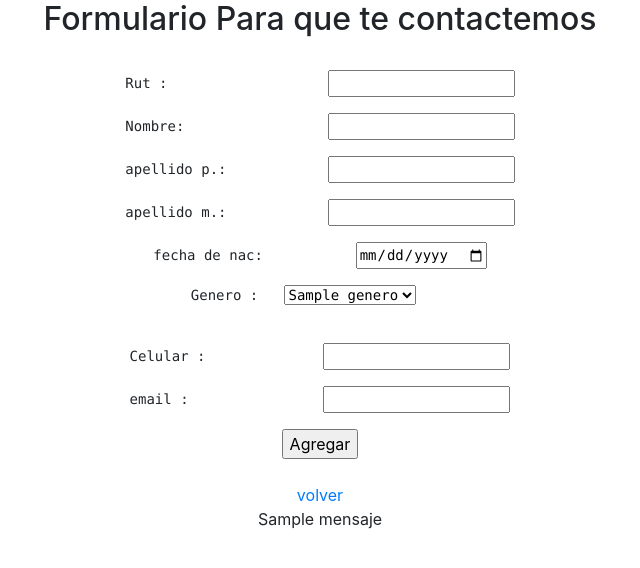
After one commit to luiscastrogon/innovatenow, a Django app: template home/templates/home/alumnos_add.html in a window 1280 px wide. The commit adds this page. Shown: the top 568 px of the page, without its empty margins (320-960 px from the left). Run offline with Django 3.2, Linux system fonts and the light colour scheme; the template is opened without the code that fills it: most values are stand-ins (such as "Sample title", 1, 10 or a date in 2020); some libraries are stand-ins or nearby versions.

Commit message:
commit final

```diff
--- a/home/admin.py
+++ b/home/admin.py
@@ -1,5 +1,5 @@
 from django.contrib import admin
-from .models import navbarmenu, staff, portafolio,servicios
+from .models import navbarmenu, staff, portafolio, servicio, Genero, Alumno
 
 
 # Register your models here.
@@ -7,4 +7,6 @@ from .models import navbarmenu, staff, portafolio,servicios
 admin.site.register(navbarmenu)
 admin.site.register(staff)
 admin.site.register(portafolio)
-admin.site.register(servicios)
+admin.site.register(servicio)
+admin.site.register(Genero)
+admin.site.register(Alumno)
--- /dev/null
+++ b/home/templates/home/alumnos_add.html
@@ -0,0 +1,77 @@
+<!DOCTYPE html>
+<html lang="en">
+<head>
+    <meta charset="UTF-8">
+    <meta name="viewport" content="width=device-width, initial-scale=1.0">
+    <title>Agregar alumnos</title>
+    <link rel="stylesheet" href="https://cdn.jsdelivr.net/npm/bootstrap@4.6.2/dist/css/bootstrap.min.css" integrity="sha384-xOolHFLEh07PJGoPkLv1IbcEPTNtaed2xpHsD9ESMhqIYd0nLMwNLD69Npy4HI+N" crossorigin="anonymous">
+    <link href="https://unpkg.com/aos@2.3.1/dist/aos.css" rel="stylesheet">
+</head>
+<body>
+    <div class="container">
+        <div class="row mx-5 ml-5">
+            <div class="col-lg-12">
+                <div style=" text-align: center;">
+                    <h2>Formulario Para que te contactemos</h2><br>
+                    <form action="alumnosAdd">
+                       {% csrf_token %}
+
+                        <pre>Rut :                   <input type="text" name="rut"></pre>
+                        <pre>Nombre:                 <input type="text" name="nombre"></pre>
+                        <pre>apellido p.:            <input type="text" name="paterno"></pre>
+                        <pre>apellido m.:            <input type="text" name="materno"></pre>
+                        <pre>fecha de nac:           <input type="date" name="fechaNac"></pre>
+                        <pre>Genero :   <select name="genero">
+                            {% for generos in genero %}
+                                <option value="{{genero.id_genero}}">{{genero.genero}}</option>
+                            {% endfor %}
+                            </select>
+                        </pre>
+                        <pre>Celular :              <input type="text" name="telefono"></pre>
+                        <pre>email :                <input type="text" name="email"></pre>
+                        <input type="submit" name="opcion" value="Agregar">
+                    </form><br>
+                    <a href="{% url 'index3' %}">volver</a>
+                    <br>
+                    <div id="idmensajes">
+                        {% if mensaje %}
+                        {{mensaje}}
+                        {% endif %}
+                    </div>
+
+                </div>
+
+            </div>
+        </div>
+    </div>
+
+    <script src="https://cdn.jsdelivr.net/npm/jquery@3.5.1/dist/jquery.slim.min.js" integrity="sha384-DfXdz2htPH0lsSSs5nCTpuj/zy4C+OGpamoFVy38MVBnE+IbbVYUew+OrCXaRkfj" crossorigin="anonymous"></script>
+    <script src="https://cdn.jsdelivr.net/npm/bootstrap@4.6.2/dist/js/bootstrap.bundle.min.js" integrity="sha384-Fy6S3B9q64WdZWQUiU+q4/2Lc9npb8tCaSX9FK7E8HnRr0Jz8D6OP9dO5Vg3Q9ct" crossorigin="anonymous"></script>
+    <script src="https://unpkg.com/aos@2.3.1/dist/aos.js"></script>
+    <script src="https://cdn.jsdelivr.net/npm/sweetalert2@11"></script>
+    <script>
+        function Agregar(idCategory) {
+
+          console.log('Ingresando a la fila ' + idCategory);
+
+          Swal.fire({
+
+            title: "¿Confirma el envio?",
+
+            text: "seleccion opcion",
+
+            icon: "warning",
+
+            showCancelButton: true,
+
+            confirmButtonColor: "#3085d6",
+
+            cancelButtonColor: "#d33",
+
+            confirmButtonText: "Confirmar eliminación"
+        </script>
+    <script>
+        AOS.init();
+   </script>
+</body>
+</html>
--- a/home/urls.py
+++ b/home/urls.py
@@ -5,4 +5,5 @@ urlpatterns = [
 	path('', views.index, name="index"),
 	path('quien', views.index2, name="index2"),
  	path('servicios', views.index3, name="index3"),
+  	path('alumnosAdd', views.alumnosAdd, name='alumnosAdd'),
 ]
```
Also changed, not shown: home/models.py (+19 -1 lines), home/templates/servicios/index3.html (+31 -0 lines), home/views.py (+36 -1 lines), db.sqlite3, home/migrations/0006_genero_alumno.py (added), home/migrations/0007_rename_servicios_servicio.py (added).
